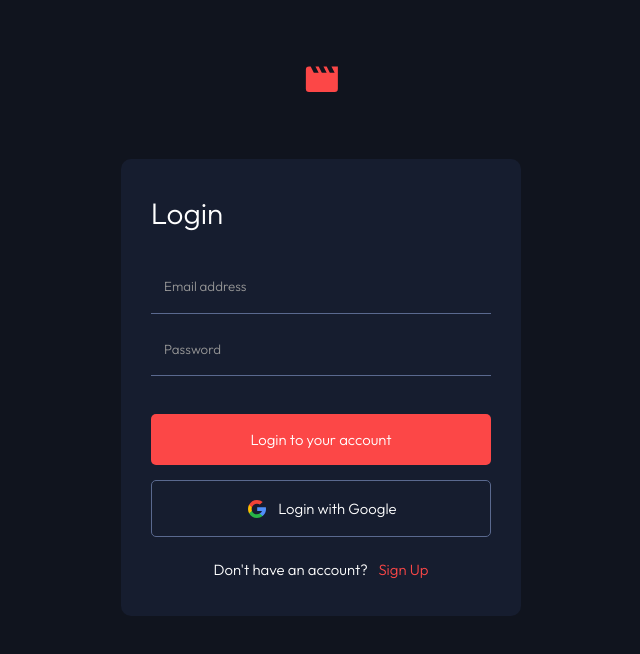
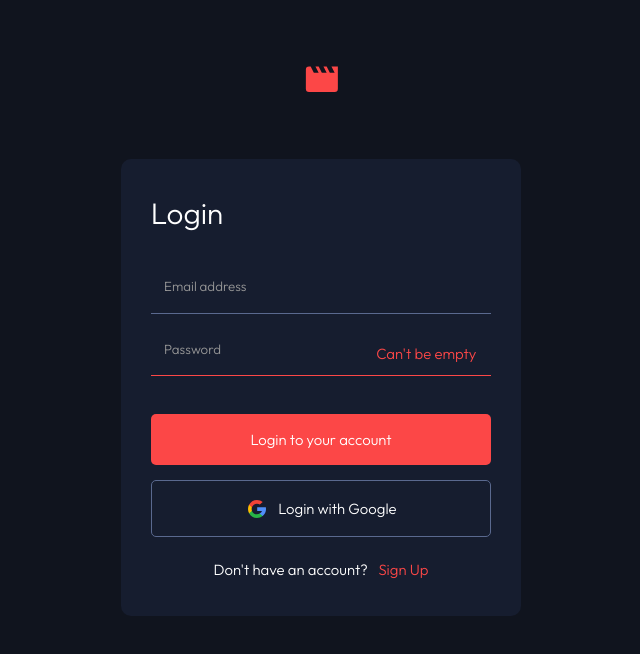
Before and after one commit to Pearlsky/binged, a React (Create React App) app: page /login in a window 1280 px wide. Shown: the top 654 px of the page, without its empty margins (319-959 px from the left). Built offline with nearby package versions, Linux system fonts and the light colour scheme; no server answers.

Commit message:
style: write dynamic error state styles

```diff
--- a/src/components/TextField/TextField.styles.js
+++ b/src/components/TextField/TextField.styles.js
@@ -5,10 +5,21 @@ import { colors as color } from "../../utils/variables";
 const StyledTextField = styled.label`
   display: block;
   width: 100%;
+  position: relative;
+
+  ::before {
+    display: ${({error}) => error ? "inherit" : "none"};
+    content: "Can't be empty";
+    color: ${color.redprimary};
+    position: absolute;
+    top: 2em;
+    right: 1em;
+  }
 
   & input {
     border: none;
-    border-bottom: solid 1px ${color.grayishblue};
+    border-bottom: solid 1px
+      ${({ error }) => (error ? color.redprimary : color.grayishblue)};
     background-color: ${color.semidarkblue};
     color: ${color.white};
     padding: 2em 1em 1.4em;
```
